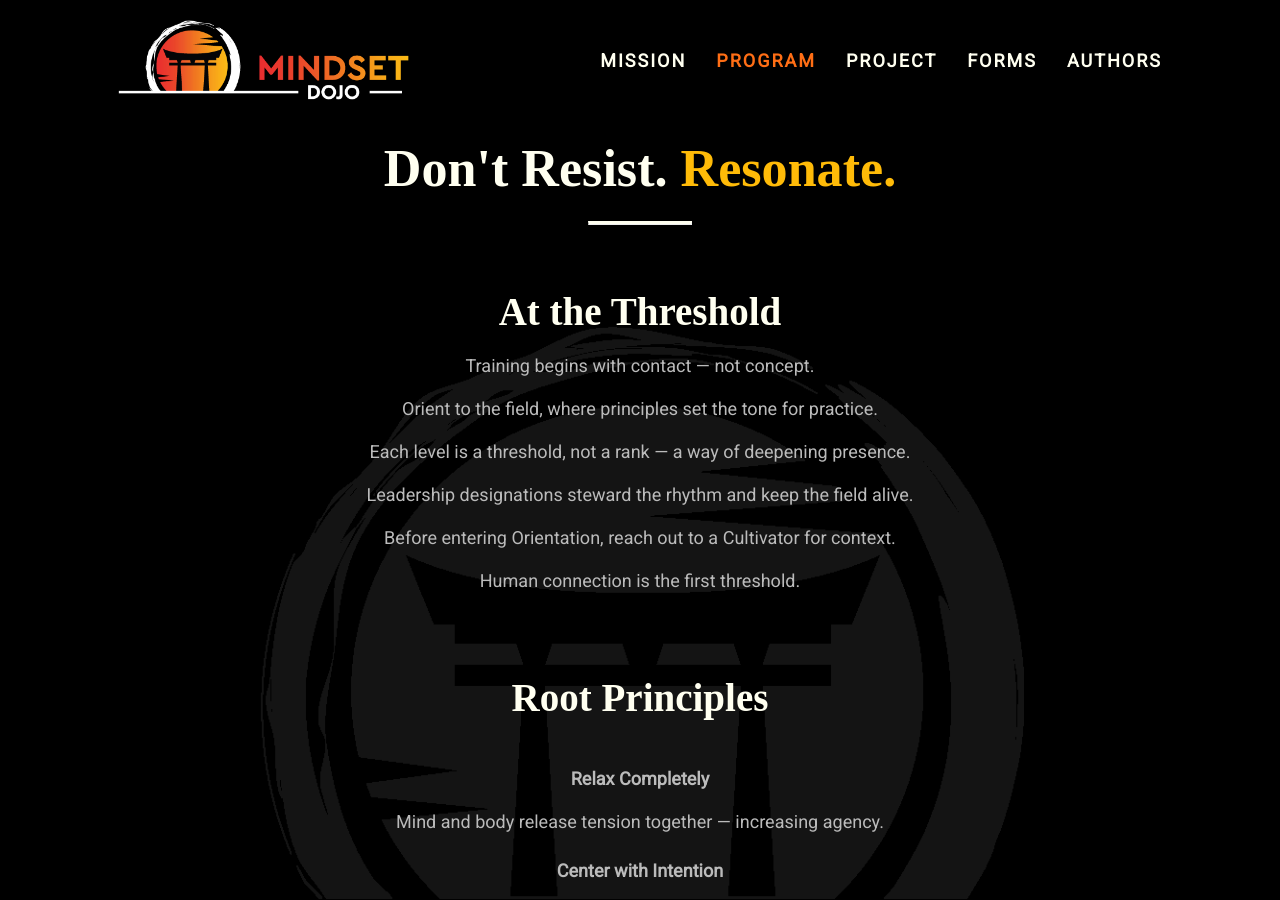
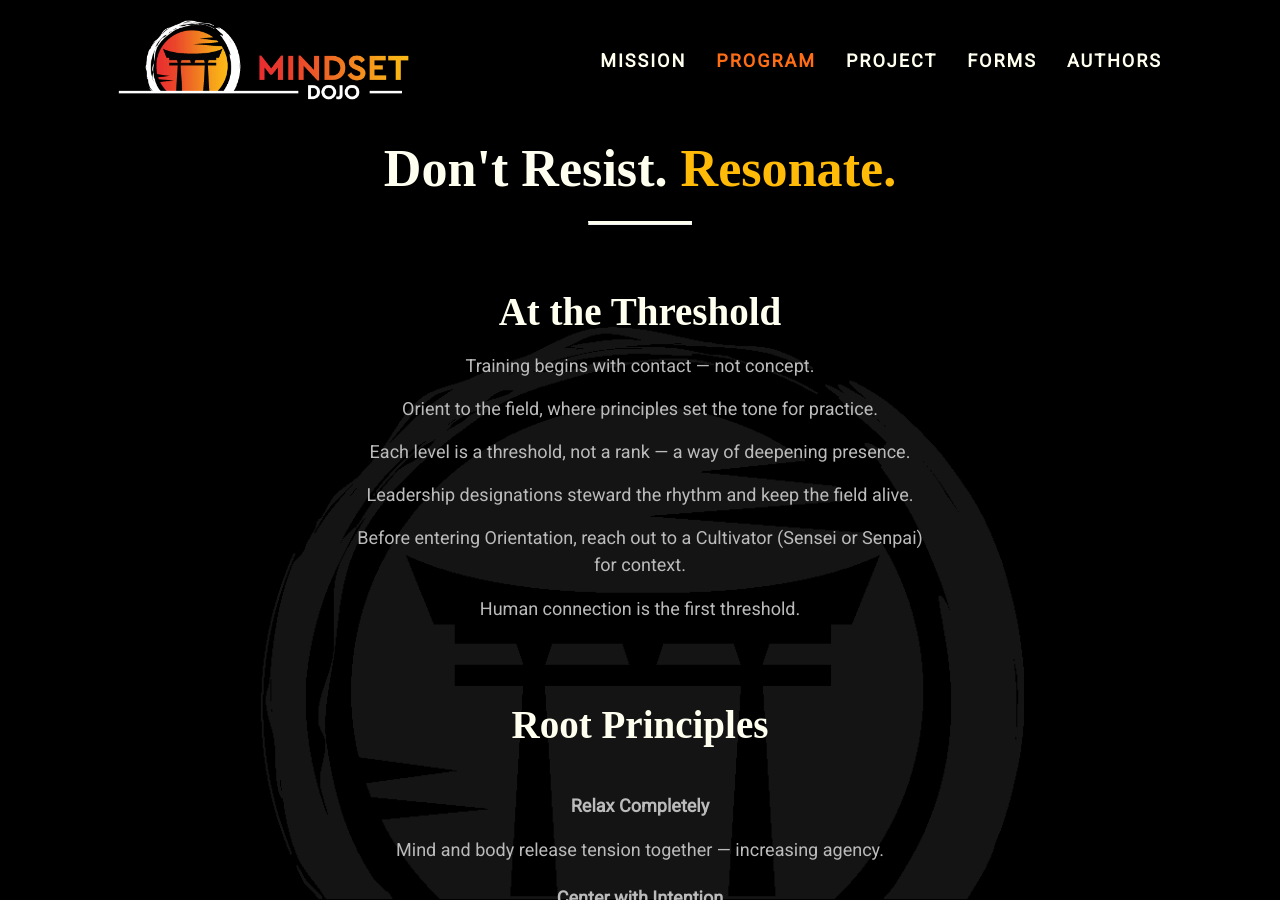
Before and after one commit to mindset-dojo/mindset-dojo.github.io, a Jekyll site: the page built from program.md, in a window 1280 px wide and 900 px high. Built offline with Jekyll 4.4.1, drawn with Linux system fonts in a browser that asks for light colours; some web fonts are replaced.

Commit message:
feat: clarify cultivtor is sensei or senpai

```diff
--- a/_data/sections/program.yaml
+++ b/_data/sections/program.yaml
@@ -11,7 +11,7 @@ sections:
         - "Orient to the field, where principles set the tone for practice."
         - "Each level is a threshold, not a rank — a way of deepening presence."
         - "Leadership designations steward the rhythm and keep the field alive."
-        - "Before entering Orientation, reach out to a Cultivator for context."
+        - "Before entering Orientation, reach out to a Cultivator (Sensei or Senpai) for context."
         - "Human connection is the first threshold."
   - type: principles
     data:
```
